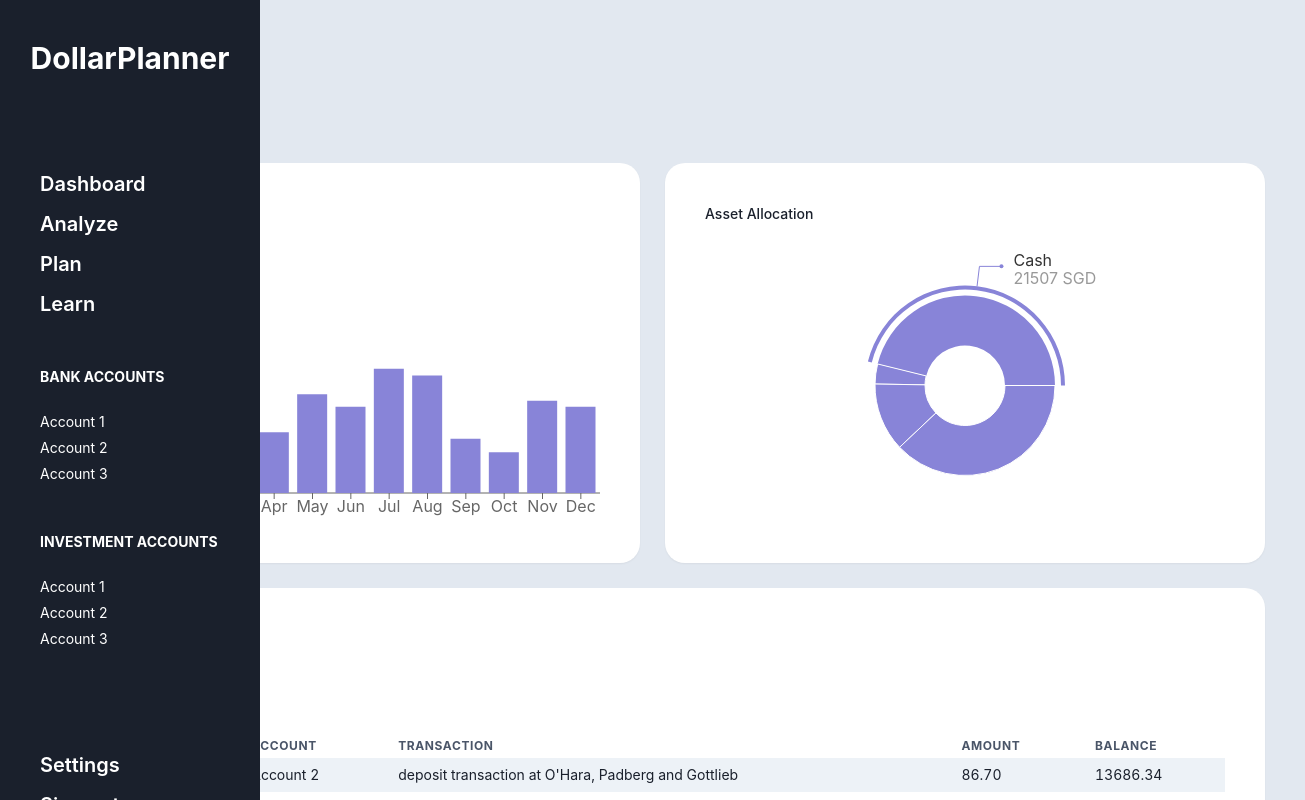
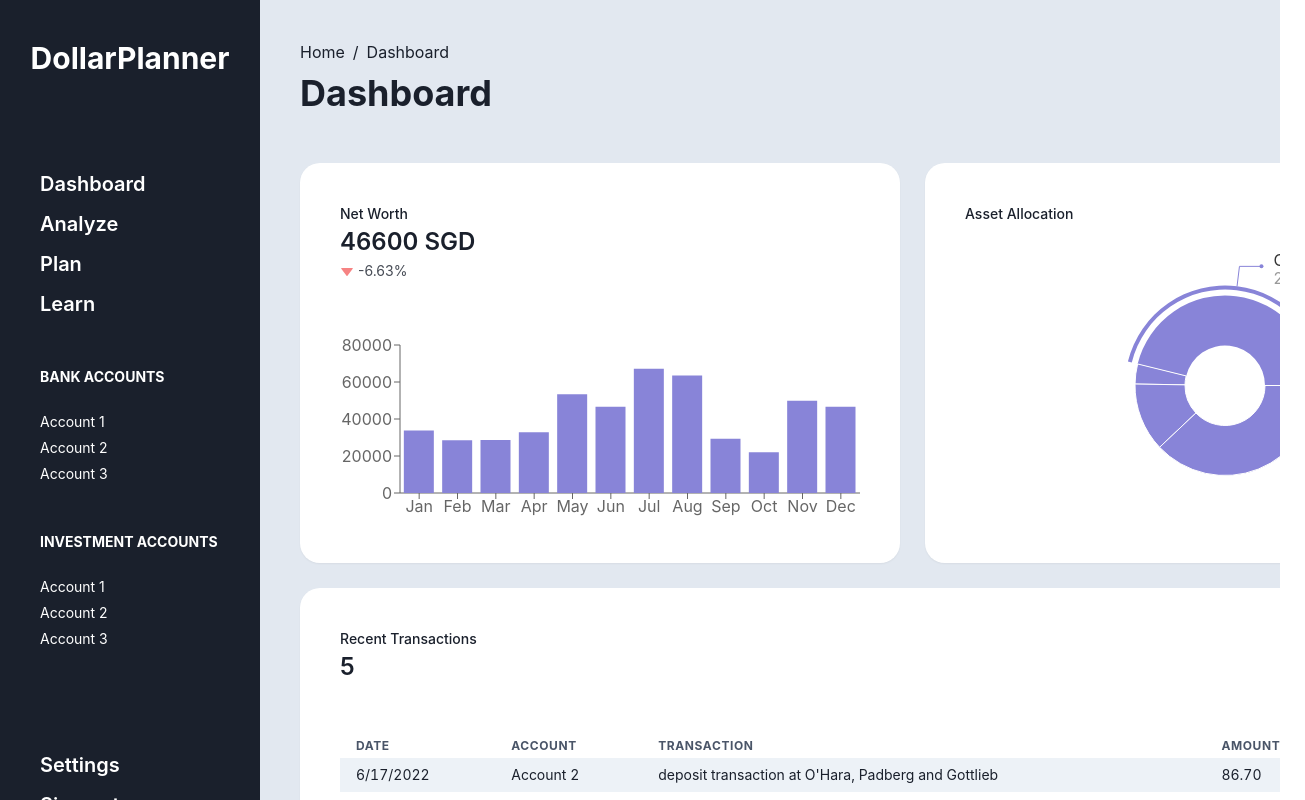
Before and after one commit to project-orbital/frontend, a React (Create React App) app: page /dashboard in a window 1280 px wide. Shown: the top 800 px of the page, 1305 px wide, since content can reach past the window. Built offline with nearby package versions, Linux system fonts and the light colour scheme.

Commit message:
Fix dashboard zooming and center the dashboard

```diff
--- a/src/routes/Dashboard.js
+++ b/src/routes/Dashboard.js
@@ -30,7 +30,10 @@ const netWorthChange = ((netWorthValue - netWorthData[10].value) / netWorthData[
 const assets = ["Cash", "Bonds", "Stocks", "Crypto"]
 const assetsRaw = rand.randIntArray(assets.length, 0, 100);
 const assetsTotal = assetsRaw.reduce((a, b) => a + b);
-const assetsData = assets.map((asset, i) => ({key: asset, value: Math.floor(netWorthValue * assetsRaw[i] / assetsTotal)}));
+const assetsData = assets.map((asset, i) => ({
+    key: asset,
+    value: Math.floor(netWorthValue * assetsRaw[i] / assetsTotal)
+}));
 
 function generateRandomTransaction() {
     return [
@@ -85,12 +88,13 @@ const transactions = <Card
 />
 
 export default function Dashboard() {
-    return <HStack minH="100vh" minW="100vw" spacing="0" display="inline-flex" align="stretch" bg="gray.200">
+    return <HStack w='100%' minH='100vh' align='start' spacing='0' overflow='hidden' float='left' bg='gray.200'>
         <Sidebar/>
-        <VStack p="40px" w="100%" align="stretch">
+        {/* Addition of left padding to shift the body content right by 260px, the width of the sidebar. */}
+        <VStack w='100%' p='40px' pl='300px' align='start' overflow='auto'>
             {breadcrumbs}
             {heading}
-            <Grid h="100%" pt="40px" gap="25px" templateRows="repeat(2, 1fr)" templateColumns="repeat(2, 1fr)">
+            <Grid pt='40px' gap='25px'>
                 <GridItem>{netWorth}</GridItem>
                 <GridItem>{assetAllocation}</GridItem>
                 <GridItem colSpan={2}>{transactions}</GridItem>
```
